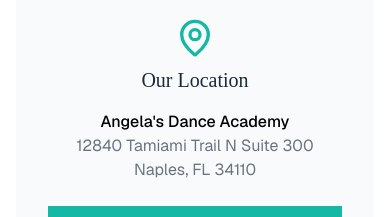
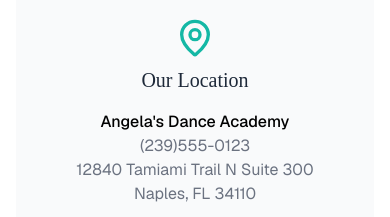
Before and after one commit to ledo9315/dance_academy, a Next.js app: page /contact in a window 390 px wide. Shown: the part 1900-2117 px from the top of the page. Built offline with nearby package versions, Linux system fonts and the light colour scheme; a web font is replaced by a local one.

Commit message:
Feat: add phone number to the contact page

```diff
--- a/app/contact/page.tsx
+++ b/app/contact/page.tsx
@@ -320,6 +320,7 @@ const ContactPage = () => {
                     <p className="text-black font-medium">
                       Angela's Dance Academy
                     </p>
+                    <p>(239)555-0123</p>
                     <p>12840 Tamiami Trail N Suite 300</p>
                     <p>Naples, FL 34110</p>
                   </div>
```
